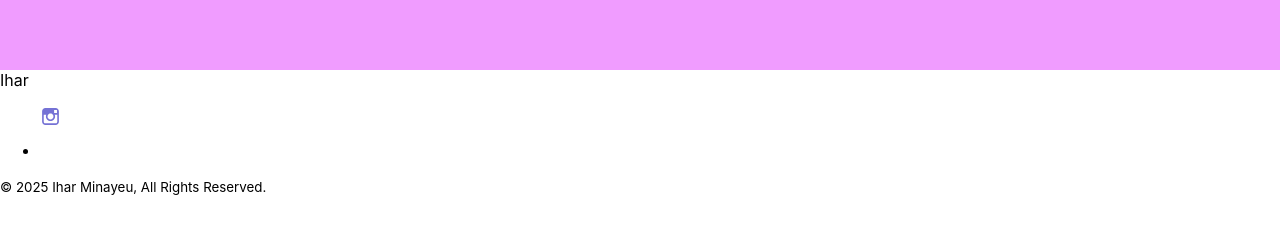
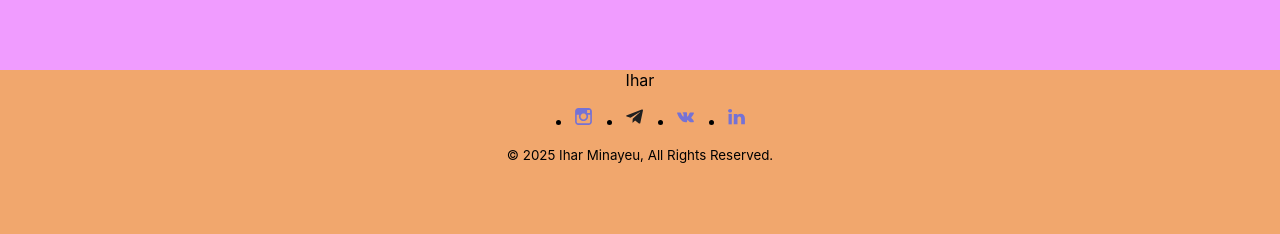
Before and after one commit to igor-minaev/portfolio-start-project-vite-main, a React (Vite) app: page / in a window 1280 px wide. Shown: the part 3744-3978 px from the top of the page. Before the commit the page ends 3940 px from the top, so only its background shows below. Built offline with nearby package versions, Linux system fonts and the light colour scheme.

Commit message:
refactor Footer component

```diff
--- a/src/layout/footer/Footer.tsx
+++ b/src/layout/footer/Footer.tsx
@@ -1,25 +1,44 @@
 import styled from "styled-components";
 import {Icon} from "../../components/icon/Icon.tsx";
+import {FlexWrapper} from "../../components/FlexWrapper.tsx";
 
 
 export const Footer = () => {
     return (
         <StyledFooter>
+           <FlexWrapper direction="column" alignItem="center">
                <Name>Ihar</Name>
                <SocialList>
                    <SocialItem>
                        <SocialLink>
-                        <Icon iconId="instagram"/>
+                           <Icon height="21px" width="21px" viewBox="0 0 21px 21px" iconId="instagram"/>
+                       </SocialLink>
+                   </SocialItem>
+                   <SocialItem>
+                       <SocialLink>
+                           <Icon height="21px" width="21px" viewBox="0 0 21px 21px" iconId="telegram"/>
+                       </SocialLink>
+                   </SocialItem>
+                   <SocialItem>
+                       <SocialLink>
+                           <Icon height="21px" width="21px" viewBox="0 0 21px 21px" iconId="vk"/>
+                       </SocialLink>
+                   </SocialItem>
+                   <SocialItem>
+                       <SocialLink>
+                           <Icon height="21px" width="21px" viewBox="0 0 21px 21px" iconId="linkedin"/>
                        </SocialLink>
                    </SocialItem>
                </SocialList>
                <Copyright>© 2025 Ihar Minayeu, All Rights Reserved.</Copyright>
+           </FlexWrapper>
         </StyledFooter>
     );
 };
 
 const StyledFooter = styled.footer`
-
+    background-color: #f1a76d;
+    min-height: 30vh;
 `
 
 const Name = styled.span`
@@ -27,6 +46,8 @@ const Name = styled.span`
 `
 
 const SocialList = styled.ul`
+    display: flex;
+    gap: 30px;
 
 `
 const SocialItem = styled.li`
```
Lines whose indentation alone changed are shown as unchanged.
